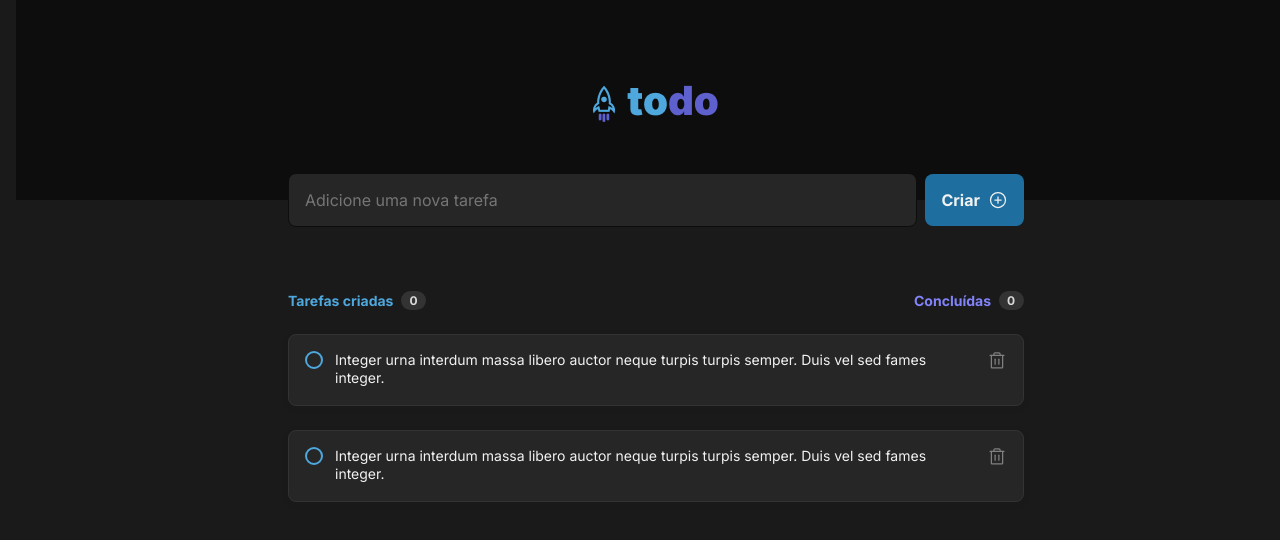
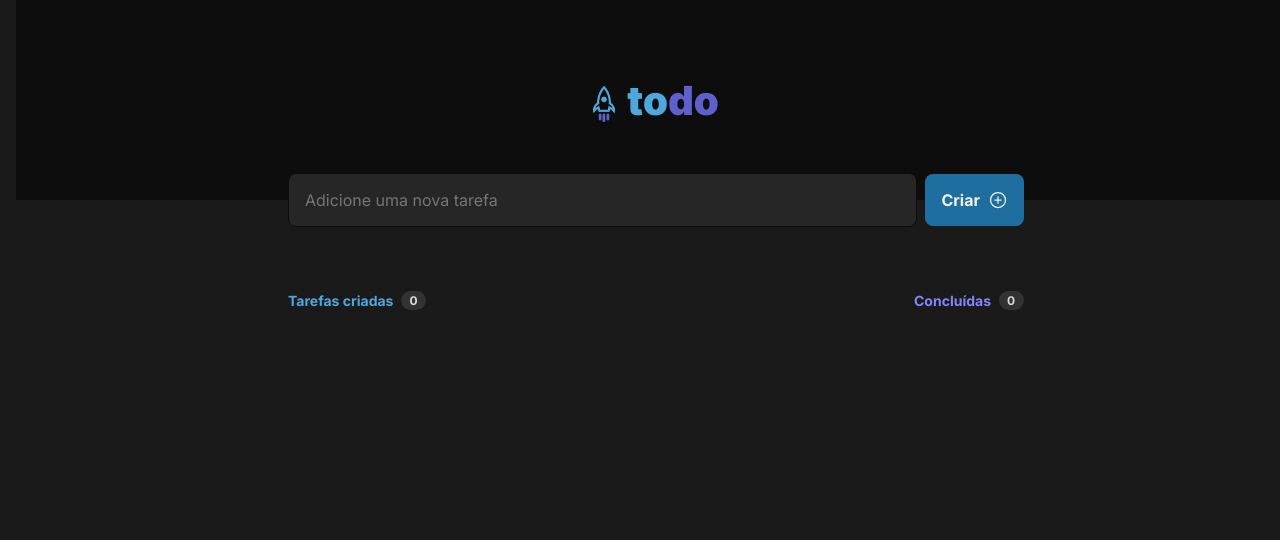
Before and after one commit to danielortiz3/todo-list-vite-tsx, a React (Vite) app: page / in a window 1280 px wide. Shown: the top 540 px of the page. Built offline with nearby package versions, Linux system fonts and the light colour scheme.

Commit message:
fix: useState and functions to add new tasks

```diff
--- a/src/App.tsx
+++ b/src/App.tsx
@@ -2,28 +2,31 @@ import { v4 as uuidv4 } from 'uuid'
 import { Header } from './Components/Header';
 import styles from './App.module.css';
 import { NewTask } from './Components/NewTask';
-import { TaskType, TasksInfos } from './Components/TasksInfos';
+import { TasksInfos } from './Components/TasksInfos';
+import { useState } from 'react';
 
-const taskList: TaskType[] = [
-  {
-    id: uuidv4(),
-    description: 'Integer urna interdum massa libero auctor neque turpis turpis semper. Duis vel sed fames integer.',
-    isCompleted: true
-  },
-  {
-    id: uuidv4(),
-    description: 'Integer urna interdum massa libero auctor neque turpis turpis semper. Duis vel sed fames integer.',
-    isCompleted: true
-  }
-]
+type Tasks = {
+  id: string;
+  description: string;
+  isCompleted: boolean
+}
 
 function App() {
+  const [tasks, setTasks] = useState<Tasks[]>([]);
+
+  function addNewTask(newTaskDescription: string) {
+    const newId = uuidv4();
+    const newTask: Tasks = { id: newId, description: newTaskDescription, isCompleted: false}
+    setTasks([...tasks, newTask]);
+  }
+
+
   return (
       <div className={styles.wrapper}>
         <Header />
-        <NewTask />
+        <NewTask onCreateNewTask={addNewTask}/>
         <TasksInfos
-          tasks={taskList}
+          tasks={tasks}
         />
       </div>
   )
--- a/src/Components/NewTask/index.tsx
+++ b/src/Components/NewTask/index.tsx
@@ -1,13 +1,39 @@
 import { PlusCircle } from 'phosphor-react';
 import styles from './NewTask.module.css';
+import { ChangeEvent, FormEvent, InvalidEvent, useState } from 'react';
 
-export function NewTask(){
+interface NewTaskProps {
+  onCreateNewTask:(description: string) => void
+}
+
+export function NewTask({ onCreateNewTask }: NewTaskProps) {
+  const [newTaskDescription, setNewTaskDescription] = useState('');
+
+  function handleCreateNewTask(event: FormEvent) {
+    event.preventDefault();
+    onCreateNewTask(newTaskDescription);
+
+    setNewTaskDescription('');
+  }
+
+  function handleNewTaskChange(event: ChangeEvent<HTMLInputElement>) {
+    event.target.setCustomValidity("");
+    setNewTaskDescription(event.target.value);
+  }
+
+  function handleNewTaskInvalid(event: InvalidEvent<HTMLInputElement>) {
+    event.target.setCustomValidity("Esse campo é obrigatório!");
+  }
+
   return(
-      <form className={styles.container}>
+      <form className={styles.container} onSubmit={handleCreateNewTask}>
         <input
           className={styles.input}
           type="text"
           placeholder="Adicione uma nova tarefa"
+          value={newTaskDescription}
+          onChange={handleNewTaskChange}
+          onInvalid={handleNewTaskInvalid}
         />
         <button type="submit" className={styles.button}>
           Criar <PlusCircle size={20} />
--- a/src/Components/TasksInfos/index.tsx
+++ b/src/Components/TasksInfos/index.tsx
@@ -12,7 +12,6 @@ interface TasksProps {
 }
 
 export function TasksInfos({ tasks }: TasksProps) {
-  console.log(tasks);
   return (
     <div className={styles.tasksContainer}>
       <div className={styles.infoHeader}>
```
